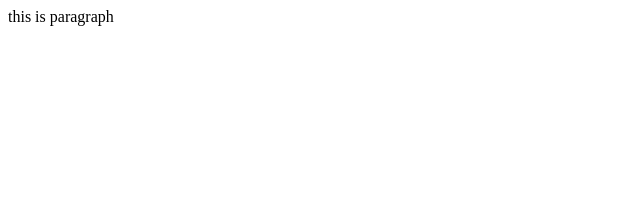
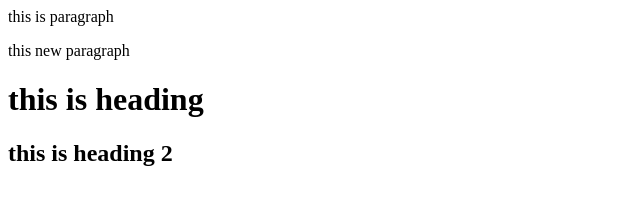
Before and after one commit to vivekkumar9956/new-repo, a plain HTML site: page index.html in a window 1280 px wide. Shown: the whole page, without its empty margins (0-640 px from the left). Drawn offline with Linux system fonts and the light colour scheme.

Commit message:
add new feature 1

```diff
--- a/index.html
+++ b/index.html
@@ -1 +1,4 @@
 <p>this is paragraph</p>
+<p>this new paragraph</p>
+<h1>this is heading </h1>
+<h2>this is heading 2</h2>
```
